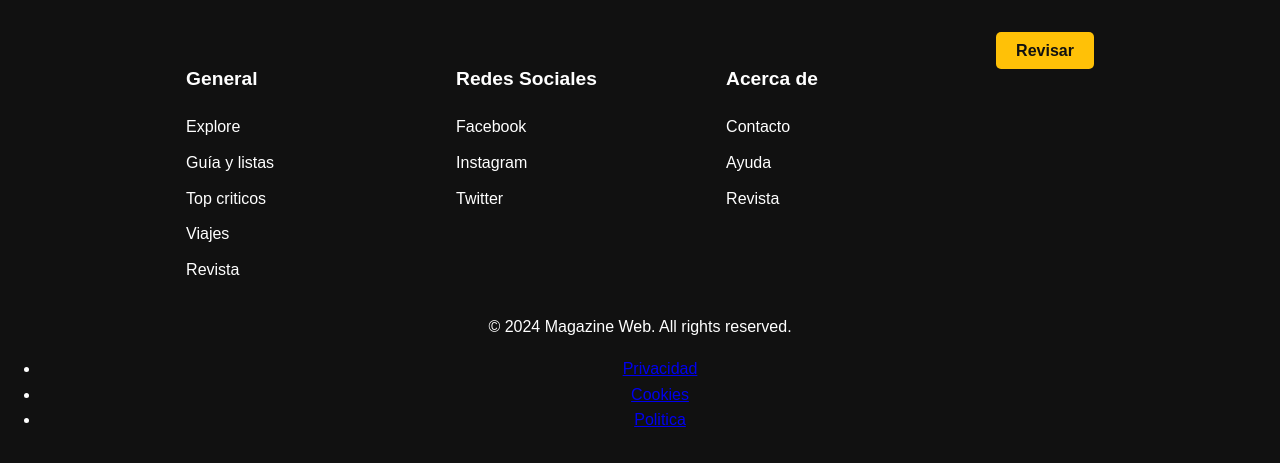
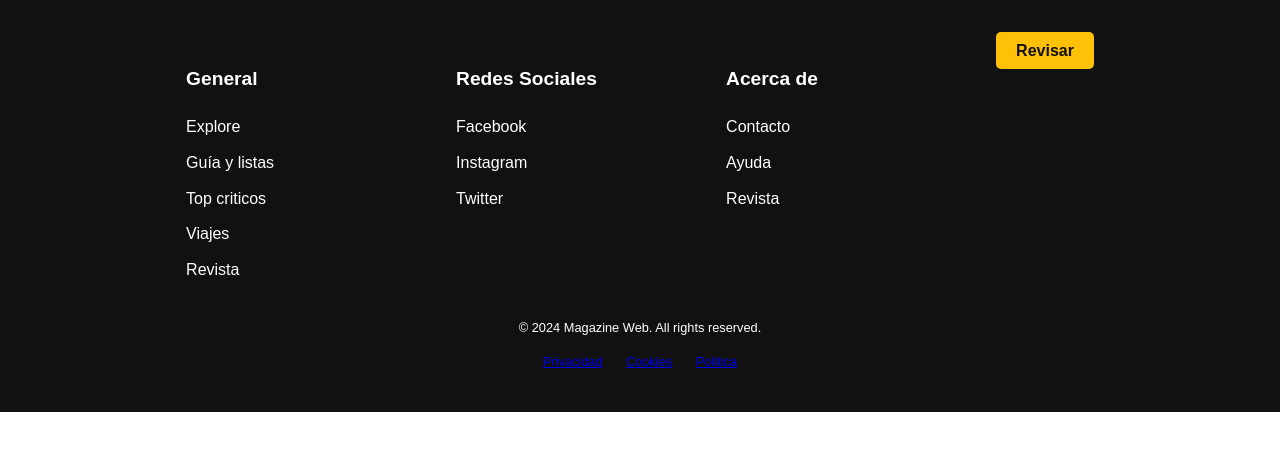
Before and after one commit to RM92023/magazine-web, a plain HTML site: page index.html in a window 1280 px wide. Shown: the part 1851-2314 px from the top of the page. After the commit the page ends 2263 px from the top, so only its background shows below. Drawn offline with Linux system fonts and the light colour scheme.

Commit message:
feat(footer): Agregar estilo al Botom de Footer

```diff
--- a/css/styles.css
+++ b/css/styles.css
@@ -195,3 +195,20 @@ body {
   .btn-revisar:hover {
     background-color: #e0a800;
   }
+
+  .footer-bottom {
+    margin-top: 20px;
+    text-align: center;
+    font-size: 0.8rem;
+  }
+
+  .footer-bottom ul {
+    list-style: none;
+    padding: 0;
+    margin: 0;
+  }
+
+  .footer-bottom li {
+    display: inline-block;
+    margin: 0 10px;
+  }
```
